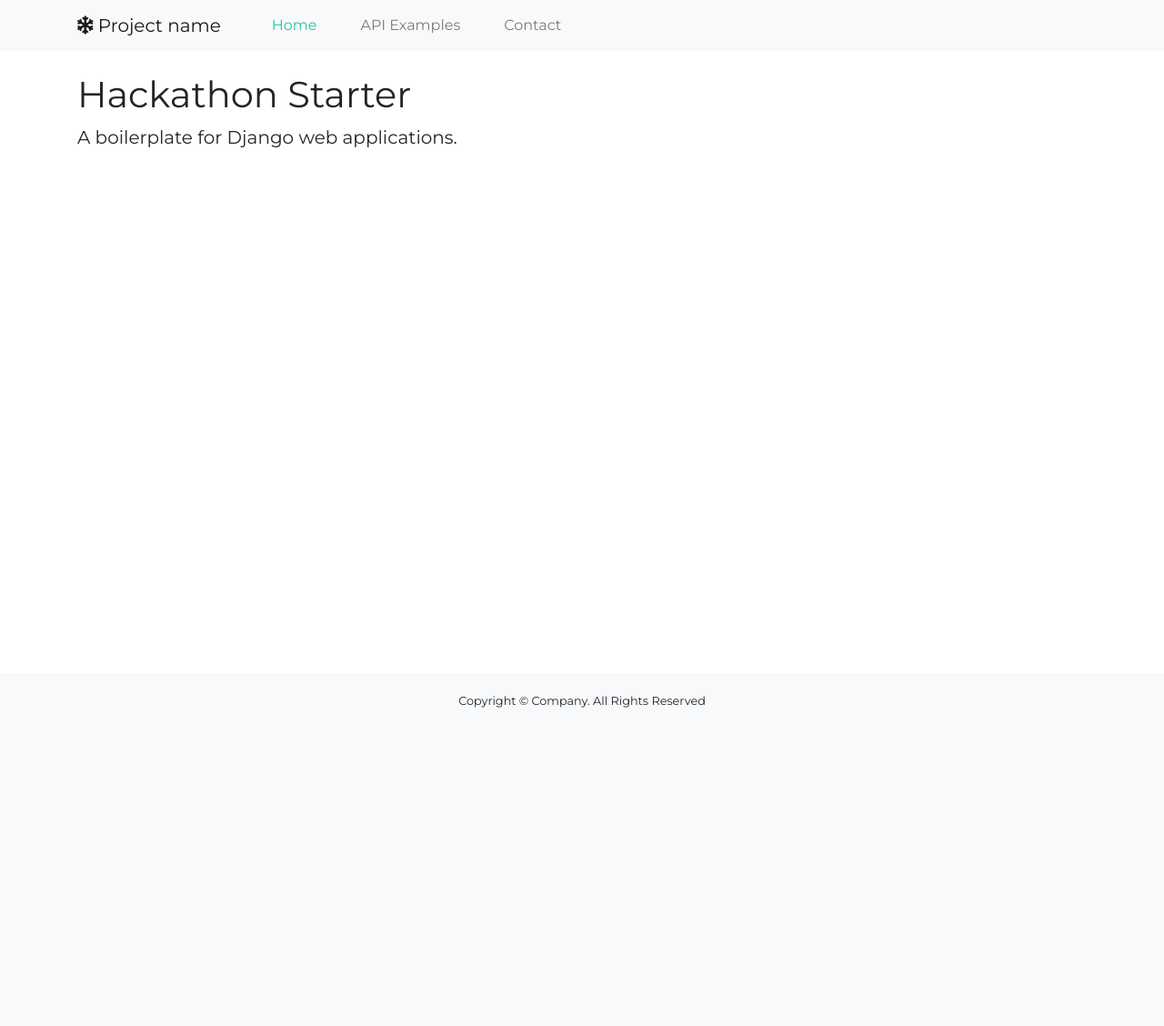
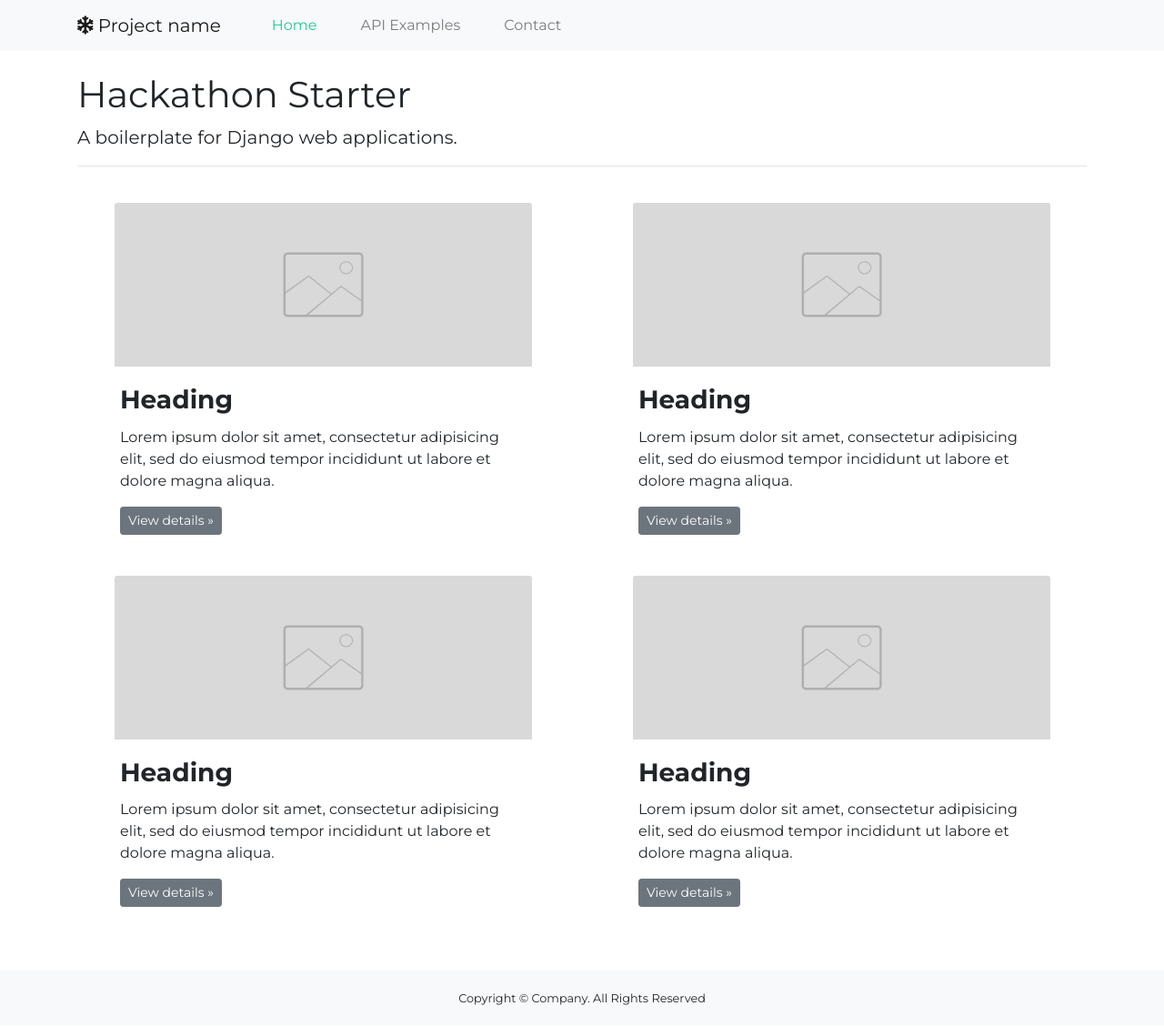
Before and after one commit to djx-hack/hackathon-starter-django, a Django app: page / in a window 1280 px wide. Shown: the whole page at 91% size. Before the commit the page ends 778 px from the top, so only its background shows below. Run offline with Django 3.2, Linux system fonts and the light colour scheme; some libraries are stand-ins or nearby versions.

Commit message:
design index page

```diff
--- a/core/static/core/style.css
+++ b/core/static/core/style.css
@@ -18,7 +18,6 @@ body{
 }
 
 .footer {
-	  position: fixed;
 	  bottom: 0;
 	  width: 100%;
 	  height: 60px;
@@ -30,3 +29,33 @@ body{
 	font-size: 1.25rem;
 	font-weight: 300;
 }
+
+.articles{
+	margin-top: 40px;
+	margin-bottom: 25px;
+}
+
+.card{
+	background-color: transparent;
+	border: none;
+	margin-bottom: 25px;
+}
+
+.card-img-top{
+	display: block;
+	margin-left: auto;
+	margin-right: auto;
+	width: 85%;
+	height: 180px;
+}
+
+.card-title{
+	font-weight:bold;
+ }
+
+.card-body{
+	display: block;
+	margin-left: auto;
+	margin-right: auto;
+	width: 90%;
+}
--- a/core/templates/core/index.html
+++ b/core/templates/core/index.html
@@ -1,5 +1,5 @@
 {% extends 'core/base.html' %}
-
+{% load static %}
 {% block title %} Home {% endblock %}
 
 {% block content %}
@@ -9,6 +9,61 @@
 			<h1>Hackathon Starter</h1>
 			<p class = 'header_description'>A boilerplate for Django web applications.</p>
 		</section>
+
+		<hr>
+
+		<section class="articles">
+			<div class="row">
+				<div class="col-lg-6">
+					<div class="card" >
+						<img class="card-img-top" src="{% static 'core/images/placeholder.png' %}" alt="placeholder img">
+						<div class="card-body">
+							<h3 class="card-title">Heading</h3>
+							<p class="card-text">Lorem ipsum dolor sit amet, consectetur adipisicing elit, sed do eiusmod
+							tempor incididunt ut labore et dolore magna aliqua.</p>
+							<a class="btn btn-sm btn-secondary" href="#" role="button">View details »</a>
+						</div>
+					</div>
+				</div>
+
+				<div class="col-lg-6">
+					<div class="card" >
+						<img class="card-img-top" src="{% static 'core/images/placeholder.png' %}" alt="placeholder img">
+						<div class="card-body">
+							<h3 class="card-title">Heading</h3>
+							<p class="card-text">Lorem ipsum dolor sit amet, consectetur adipisicing elit, sed do eiusmod
+							tempor incididunt ut labore et dolore magna aliqua.</p>
+							<a class="btn btn-sm btn-secondary" href="#" role="button">View details »</a>
+						</div>
+					</div>
+				</div>
+
+				<div class="col-lg-6">
+					<div class="card" >
+						<img class="card-img-top" src="{% static 'core/images/placeholder.png' %}" alt="placeholder img">
+						<div class="card-body">
+							<h3 class="card-title">Heading</h3>
+							<p class="card-text">Lorem ipsum dolor sit amet, consectetur adipisicing elit, sed do eiusmod
+							tempor incididunt ut labore et dolore magna aliqua.</p>
+							<a class="btn btn-sm btn-secondary" href="#" role="button">View details »</a>
+						</div>
+					</div>
+				</div>
+
+				<div class="col-lg-6">
+					<div class="card" >
+						<img class="card-img-top" src="{% static 'core/images/placeholder.png' %}" alt="placeholder img">
+						<div class="card-body">
+							<h3 class="card-title">Heading</h3>
+							<p class="card-text">Lorem ipsum dolor sit amet, consectetur adipisicing elit, sed do eiusmod
+							tempor incididunt ut labore et dolore magna aliqua.</p>
+							<a class="btn btn-sm btn-secondary" href="#" role="button">View details »</a>
+						</div>
+					</div>
+				</div>
+
+			</div>
+		</section>
 	</div>
 
 {% endblock %}
```
Also changed, not shown: core/static/core/images/placeholder.png (added).
